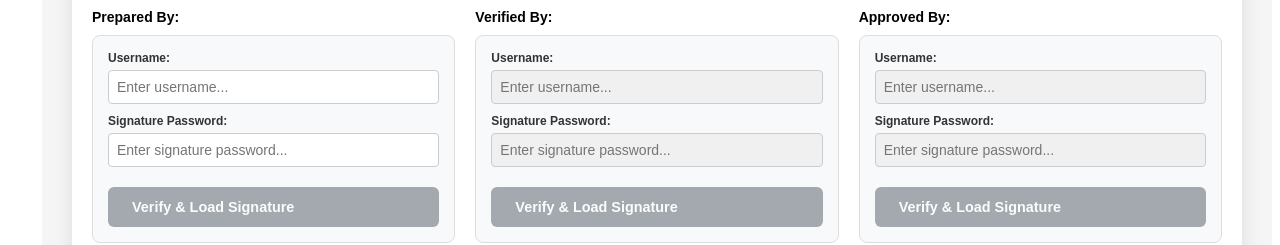
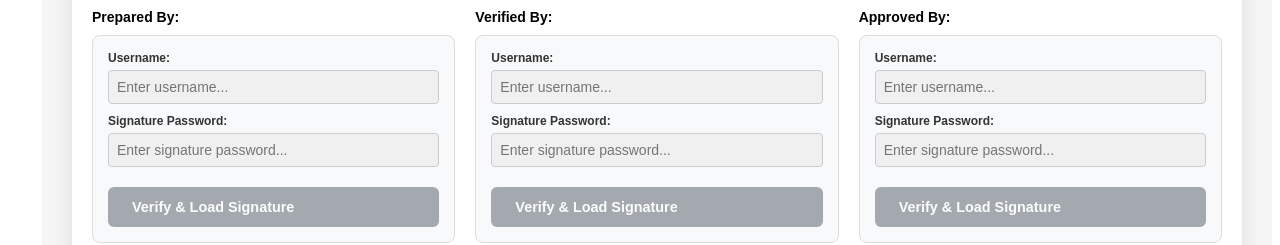
Before and after one commit to yogeshwar-2004y/d2RO_trail, a Vue app in the folder frontend/: page /templates/conformal-coating-inspection/1/1 in a window 1280 px wide. Shown: the part 1120-1365 px from the top of the page. Built offline with nearby package versions, Linux system fonts and the light colour scheme; no server answers.

Commit message:
signature constraints

```diff
--- a/frontend/src/templates/Conformalcoatinginspectionreport.vue
+++ b/frontend/src/templates/Conformalcoatinginspectionreport.vue
@@ -99,7 +99,7 @@
                       type="text"
                       v-model="preparedByUsername"
                       placeholder="Enter username..."
-                      :disabled="readonly"
+                      :disabled="readonly || !areAllFieldsFilled"
                     />
                   </div>
                   <div class="input-group">
@@ -108,14 +108,14 @@
                       type="password"
                       v-model="preparedByPassword"
                       placeholder="Enter signature password..."
-                      :disabled="readonly"
+                      :disabled="readonly || !areAllFieldsFilled"
                     />
                   </div>
                   <button
                     type="button"
                     class="btn btn-verify"
                     @click="verifySignature('prepared')"
-                    :disabled="readonly || !preparedByUsername || !preparedByPassword"
+                    :disabled="readonly || !areAllFieldsFilled || !preparedByUsername || !preparedByPassword"
                   >
                     Verify & Load Signature
                   </button>
@@ -148,7 +148,7 @@
                       type="text"
                       v-model="verifiedByUsername"
                       placeholder="Enter username..."
-                      :disabled="readonly || !preparedBySignatureUrl"
+                      :disabled="readonly || !areAllFieldsFilled || !preparedBySignatureUrl"
                     />
                   </div>
                   <div class="input-group">
@@ -157,14 +157,14 @@
                       type="password"
                       v-model="verifiedByPassword"
                       placeholder="Enter signature password..."
-                      :disabled="readonly || !preparedBySignatureUrl"
+                      :disabled="readonly || !areAllFieldsFilled || !preparedBySignatureUrl"
                     />
                   </div>
                   <button
                     type="button"
                     class="btn btn-verify"
                     @click="verifySignature('verified')"
-                    :disabled="readonly || !preparedBySignatureUrl || !verifiedByUsername || !verifiedByPassword"
+                    :disabled="readonly || !areAllFieldsFilled || !preparedBySignatureUrl || !verifiedByUsername || !verifiedByPassword"
                   >
                     Verify & Load Signature
                   </button>
@@ -197,7 +197,7 @@
                       type="text"
                       v-model="approvedByUsername"
                       placeholder="Enter username..."
-                      :disabled="readonly || !verifiedBySignatureUrl"
+                      :disabled="readonly || !areAllFieldsFilled || !verifiedBySignatureUrl"
                     />
                   </div>
                   <div class="input-group">
@@ -206,14 +206,14 @@
                       type="password"
                       v-model="approvedByPassword"
                       placeholder="Enter signature password..."
-                      :disabled="readonly || !verifiedBySignatureUrl"
+                      :disabled="readonly || !areAllFieldsFilled || !verifiedBySignatureUrl"
                     />
                   </div>
                   <button
                     type="button"
                     class="btn btn-verify"
                     @click="verifySignature('approved')"
-                    :disabled="readonly || !verifiedBySignatureUrl || !approvedByUsername || !approvedByPassword"
+                    :disabled="readonly || !areAllFieldsFilled || !verifiedBySignatureUrl || !approvedByUsername || !approvedByPassword"
                   >
                     Verify & Load Signature
                   </button>
@@ -389,6 +389,28 @@ export default {
         this.verifiedBy &&
         this.approvedBy
       );
+    },
+    areAllFieldsFilled() {
+      // Check basic form fields
+      const basicFieldsFilled = (
+        this.projectName &&
+        this.reportRefNo &&
+        this.dpName &&
+        this.partNo &&
+        this.slNo &&
+        this.sruName &&
+        this.startDate &&
+        this.endDate &&
+        this.inspectionStage &&
+        this.testVenue
+      );
+
+      // Check if all test observations are filled
+      const allObservationsFilled = this.tests.every(
+        (test) => test.observation && test.observation.trim() !== ""
+      );
+
+      return basicFieldsFilled && allObservationsFilled;
     },
   },
   mounted() {
```
